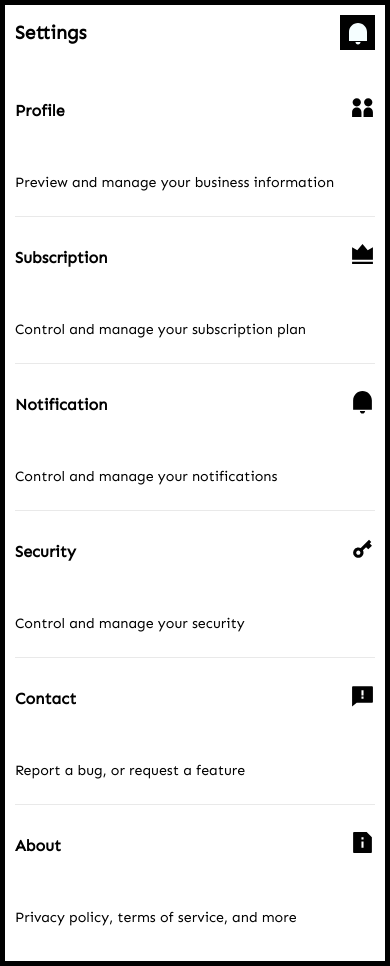
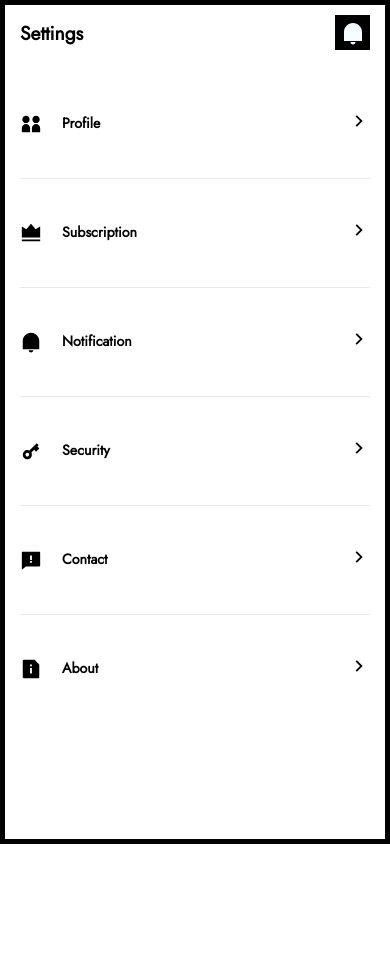
Before and after one commit to cloortt/web.cloortt.com, a Vue app: page /settings in a window 390 px wide. After the commit the page ends 844 px from the top, so only its background shows below. Built offline with nearby package versions, Linux system fonts and the light colour scheme.

Commit message:
Modified web.css, Modified cloortt.css, Modified AppSettings Component

```diff
--- a/src/assets/css/cloortt.css
+++ b/src/assets/css/cloortt.css
@@ -1,6 +1,6 @@
 @font-face {
     font-family: "font-1";
-    src: url("../fonts/Sen-Regular.ttf");
+    src: url("../fonts/Jost-Regular.ttf");
     font-display: swap;
 }
 
--- a/src/assets/css/web.css
+++ b/src/assets/css/web.css
@@ -45,7 +45,7 @@
 }
 
 .web-settings .child{
-    padding:25px 0;
+    padding:50px 0;
     border-bottom:1px solid var(--c-grey);
 }
 
@@ -53,8 +53,8 @@
     border-bottom:0;
 }
 
-.web-settings .child .top{
-    margin-bottom:50px;
+.web-settings .child .info svg{
+    margin-right:20px;
 }
 
 .web-customers .group{
@@ -156,30 +156,14 @@
         display:none;
     }
     .web-app-body{
-        padding:10px 10px;
+        padding:10px 15px;
         width:100%;
         min-height: 100dvh;
         border:5px solid var(--c-base);
     }
 
-    .web-settings .frame .group .header{
-        padding:10px 15px;
-    }
-
-    .web-settings .frame .group .content{
-        margin-top:12px;
-    }
-
-    .web-settings .frame .group .content .child{
-        padding:12px 15px;
-    }
-
-    .web-settings .frame .group .content .child .icon{
-        width:15%;
-    }
-
-    .web-settings .frame .group .content .child .text{
-        width:70%;
+    .web-settings .child{
+        padding:40px 0;
     }
     .web-auth{
         padding:0 10px;
--- a/src/components/AppSettings.vue
+++ b/src/components/AppSettings.vue
@@ -18,21 +18,15 @@
     });
 </script>
 <template>
-    <div class="child cl-inner-space-3">
-        <div class="top">
-            <div class="cl-flex cl-flex-align-items-center cl-flex-justify-content-space-between">
-                <div>
-                    <h6 class="cl-fg-base cl-txt w-bold">
-                        <small>{{props.title}}</small>
-                    </h6>
-                </div>
-                <div>
-                     <Icon class="cl-fill-base" :name="props.icon" :size="{ width: '25px', height: '25px' }" />
-                </div>
-            </div>
+    <div class="child cl-flex cl-flex-align-items-center cl-flex-justify-content-space-between">
+        <div class="info cl-flex cl-flex-align-items-center">
+            <Icon class="cl-fill-base" :name="props.icon" :size="{ width: '22px', height: '22px' }" />
+            <p class="cl-fg-base cl-txt w-bold">
+                {{props.title}}
+            </p>
         </div>
-        <div class="bottom">
-            <p class="cl-fg-base">{{ props.description }}</p>
+        <div class="action">
+            <Icon class="cl-fill-base" name="arrow-right" :size="{ width: '22px', height: '22px' }" />
         </div>
     </div>
 </template>
```
